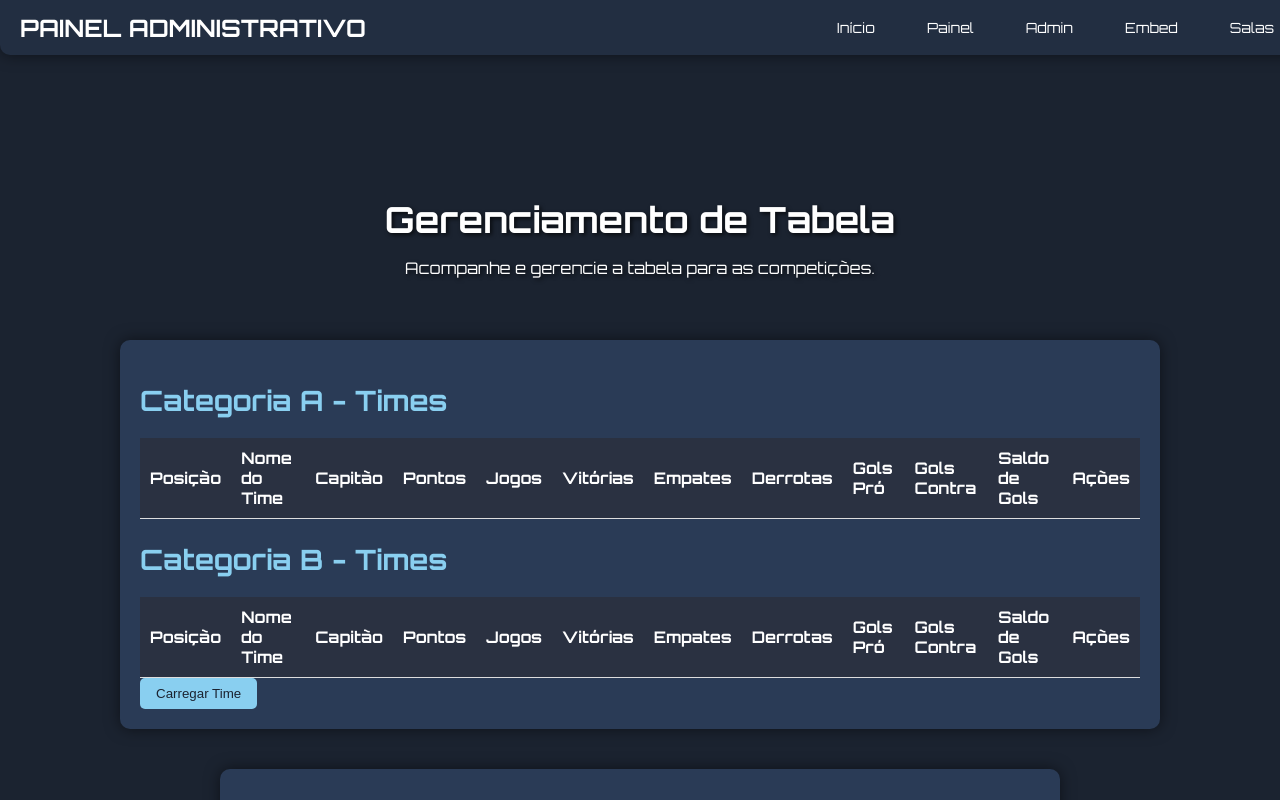
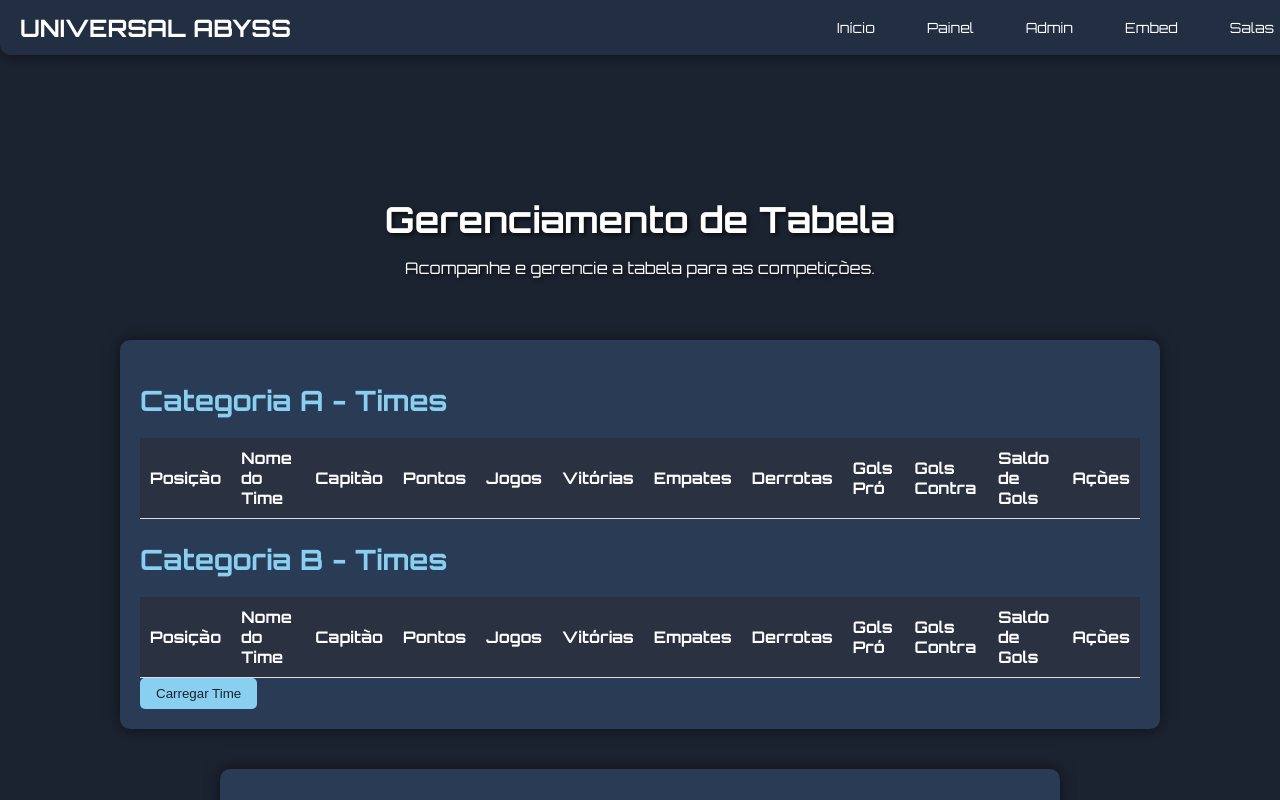
Before and after one commit to f1u2m3i4g5a6/18218991921, a plain HTML site: page 12182172817291827145455679909.html in a window 1280 px wide. Shown: the top 800 px of the page. Drawn offline with Linux system fonts and the light colour scheme.

Commit message:
Add files via upload

```diff
--- a/12182172817291827145455679909.html
+++ b/12182172817291827145455679909.html
@@ -1,7 +1,7 @@
 <head>
   <meta charset="UTF-8">
   <meta name="viewport" content="width=device-width, initial-scale=1.0">
-  <title>Painel Administrativo - Tabela</title>
+  <title>Universal Abyss</title>
   <link rel="icon" href="universal.ico" type="image/icon">
   <style>
     @import url('https://fonts.googleapis.com/css2?family=Orbitron:wght@400;700&display=swap');
@@ -217,7 +217,7 @@
 
 <body>
   <header class="container">
-    <div class="logo">Painel Administrativo</div>
+    <div class="logo">Universal Abyss</div>
     <nav class="navbar">
       <a href="universal">Início</a>
       <a href="1789172197207700707843473334">Painel</a>
```
